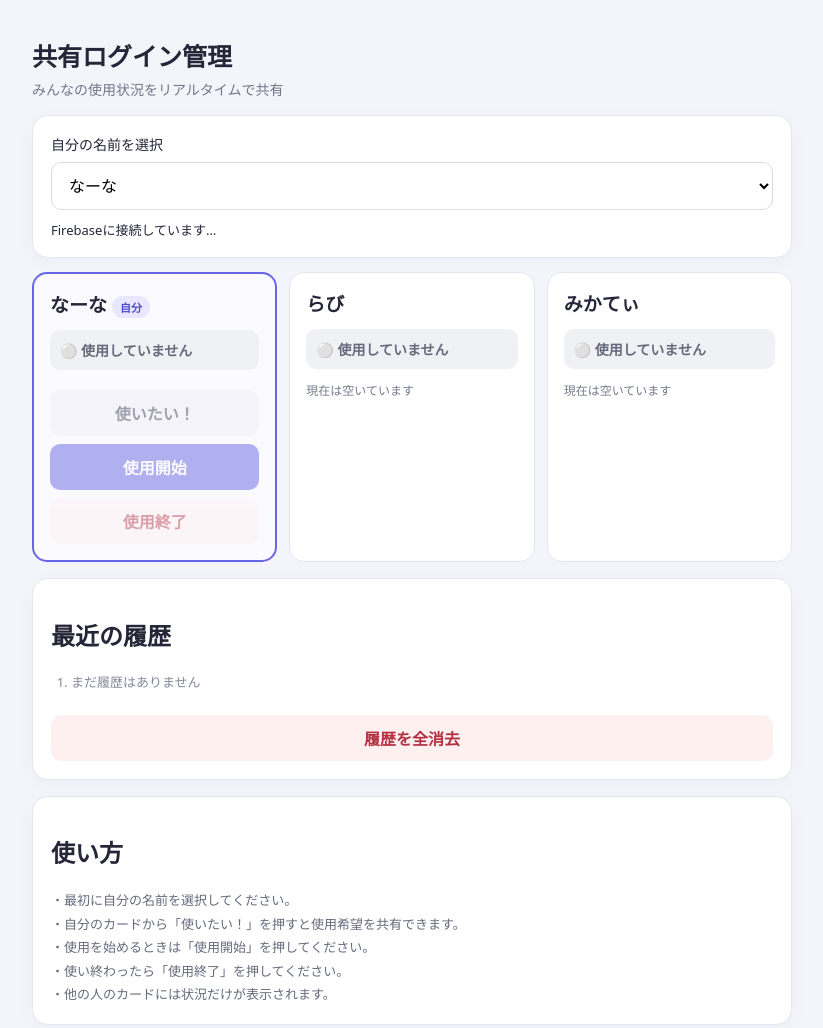
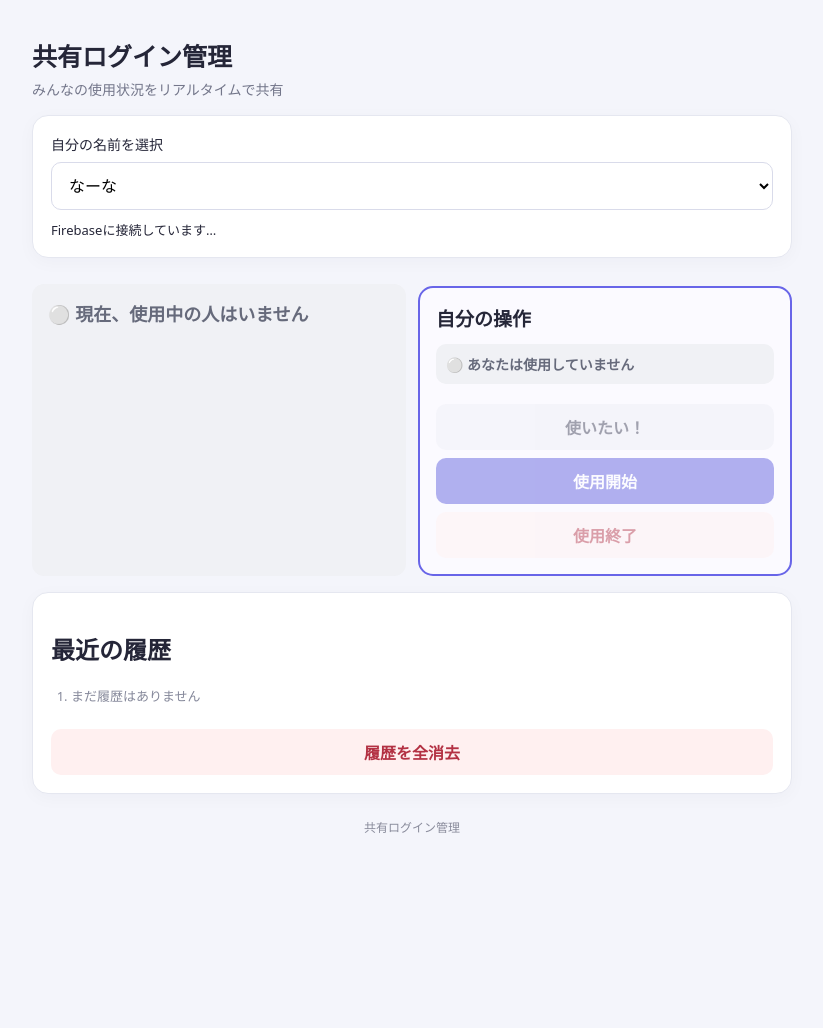
Before and after one commit to mikanpad1-spec/kyouyuu, a plain HTML site: page index.html in a window 1280 px wide. Shown: the top 1028 px of the page, without its empty margins (228-1051 px from the left). After the commit the page ends 876 px from the top, so only its background shows below. Drawn offline with Linux system fonts and the light colour scheme; no server answers.

Commit message:
Add files via upload

```diff
--- a/index.html
+++ b/index.html
@@ -91,6 +91,12 @@ button:disabled { opacity: .45; cursor: not-allowed; }
   margin-left: 5px;
 }
 .notice { font-size: 13px; color: #666a7b; line-height: 1.8; }
+#activityPanel { display: block; }
+#helpPanel { display: none; }
+.current-status { font-size: 18px; font-weight: 700; padding: 16px; border-radius: 12px; margin-top: 12px; background: #f0f1f5; }
+.current-status.using { background: #e4f8eb; color: #16753a; }
+.current-status.idle { background: #f0f1f5; color: #666a7b; }
+.own-controls { margin-top: 14px; }
 footer { margin-top: 24px; text-align: center; color: #898b9b; font-size: 12px; }
 </style>
 </head>
@@ -105,13 +111,14 @@ footer { margin-top: 24px; text-align: center; color: #898b9b; font-size: 12px;
       <option value="なーな">なーな</option>
       <option value="らび">らび</option>
       <option value="みかてぃ">みかてぃ</option>
+      <option value="ししゃも">ししゃも</option>
     </select>
     <div id="connection">Firebaseに接続しています…</div>
   </section>
 
   <div class="members" id="members"></div>
 
-  <section class="panel">
+  <section class="panel" id="activityPanel">
     <h2>最近の履歴</h2>
     <ol id="activity">
       <li class="empty">履歴を読み込み中…</li>
@@ -119,14 +126,14 @@ footer { margin-top: 24px; text-align: center; color: #898b9b; font-size: 12px;
     <button id="clearHistory" class="danger">履歴を全消去</button>
   </section>
 
-  <section class="panel">
+  <section class="panel" id="helpPanel">
     <h2>使い方</h2>
     <div class="notice">
       ・最初に自分の名前を選択してください。<br>
       ・自分のカードから「使いたい！」を押すと使用希望を共有できます。<br>
       ・使用を始めるときは「使用開始」を押してください。<br>
       ・使い終わったら「使用終了」を押してください。<br>
-      ・他の人のカードには状況だけが表示されます。
+      ・画面には現在使用中の人と、自分の操作だけが表示されます。
     </div>
   </section>
 
@@ -157,7 +164,7 @@ const firebaseConfig = {
   measurementId: "G-QY99E3QLYX"
 };
 
-const names = ["なーな", "らび", "みかてぃ"];
+const names = ["なーな", "らび", "みかてぃ", "ししゃも"];
 const app = initializeApp(firebaseConfig);
 const db = getDatabase(app);
 const auth = getAuth(app);
@@ -202,64 +209,43 @@ function render() {
   const myName = myNameEl.value;
   membersEl.innerHTML = "";
 
-  for (const name of names) {
-    const user = data.users[name] || {};
-    const isMe = name === myName;
-    const isUsing = data.activeUser === name || user.using === true;
+  // 全体では「誰が使用中か」だけを表示し、他の人のカードは表示しない
+  const activeName = data.activeUser || names.find(name => data.users[name]?.using === true) || null;
+  const currentStatus = document.createElement("div");
+  currentStatus.className = "current-status " + (activeName ? "using" : "idle");
+  currentStatus.textContent = activeName
+    ? "🟢 現在使用中：" + activeName
+    : "⚪ 現在、使用中の人はいません";
+  membersEl.appendChild(currentStatus);
 
+  // 自分の操作だけを表示
+  const user = data.users[myName] || {};
   const card = document.createElement("article");
-    card.className = "member" + (isMe ? " mine" : "");
+  card.className = "member mine own-controls";
 
   const heading = document.createElement("h2");
-    heading.textContent = name;
-    if (isMe) {
-      const badge = document.createElement("span");
-      badge.className = "badge";
-      badge.textContent = "自分";
-      heading.appendChild(badge);
-    }
+  heading.textContent = "自分の操作";
   card.appendChild(heading);
 
-    const status = document.createElement("div");
-    status.className = "status";
-
-    if (isUsing) {
-      status.classList.add("using");
-      status.textContent = "🟢 使用中";
+  const ownStatus = document.createElement("div");
+  ownStatus.className = "status";
+  if (activeName === myName) {
+    ownStatus.classList.add("using");
+    ownStatus.textContent = "🟢 あなたが使用中です";
   } else if (user.request) {
-      status.classList.add("request");
-      status.textContent = "🟡 使用希望あり";
+    ownStatus.classList.add("request");
+    ownStatus.textContent = "🟡 使用希望を出しています";
   } else {
-      status.classList.add("idle");
-      status.textContent = "⚪ 使用していません";
+    ownStatus.classList.add("idle");
+    ownStatus.textContent = "⚪ あなたは使用していません";
   }
-    card.appendChild(status);
-
-    if (isUsing && user.startedAt) {
-      const since = document.createElement("div");
-      since.className = "small";
-      since.textContent = "開始時刻：" + showTime(user.startedAt);
-      card.appendChild(since);
-    }
-
-    if (!isMe) {
-      const note = document.createElement("p");
-      note.className = "small";
-      note.textContent = isUsing
-        ? "この人が現在使用しています"
-        : user.request
-          ? "使用希望を出しています"
-          : "現在は空いています";
-      card.appendChild(note);
-      membersEl.appendChild(card);
-      continue;
-    }
+  card.appendChild(ownStatus);
 
   addButton(
     card,
     user.request ? "使用希望を取り消す" : "使いたい！",
     "",
-      !ready || busy || isUsing,
+    !ready || busy || !!activeName,
     () => changeRequest(!user.request)
   );
 
@@ -267,7 +253,7 @@ function render() {
     card,
     "使用開始",
     "primary",
-      !ready || busy || !!data.activeUser,
+    !ready || busy || !!activeName,
     () => startUsing()
   );
 
@@ -275,18 +261,15 @@ function render() {
     card,
     "使用終了",
     "danger",
-      !ready || busy || data.activeUser !== myName,
+    !ready || busy || activeName !== myName,
     () => endUsing()
   );
 
   membersEl.appendChild(card);
-  }
 
+  // 履歴機能はデータとして維持するが、画面上には表示しない
   activityEl.innerHTML = "";
-  const history = Array.isArray(data.activity)
-    ? data.activity.slice(0, 20)
-    : [];
-
+  const history = Array.isArray(data.activity) ? data.activity.slice(0, 20) : [];
   if (history.length === 0) {
     const li = document.createElement("li");
     li.className = "empty";
@@ -295,10 +278,7 @@ function render() {
   } else {
     for (const item of history) {
       const li = document.createElement("li");
-      li.textContent =
-        showTime(item.time) + "　" +
-        String(item.name || "") + "： " +
-        String(item.message || "");
+      li.textContent = showTime(item.time) + "　" + String(item.name || "") + "： " + String(item.message || "");
       activityEl.appendChild(li);
     }
   }
@@ -435,7 +415,8 @@ async function startApp() {
         users: {
           "なーな": { request: false, using: false, startedAt: null },
           "らび": { request: false, using: false, startedAt: null },
-          "みかてぃ": { request: false, using: false, startedAt: null }
+          "みかてぃ": { request: false, using: false, startedAt: null },
+          "ししゃも": { request: false, using: false, startedAt: null }
         },
         activity: []
       });
```
Lines whose indentation alone changed are shown as unchanged.
